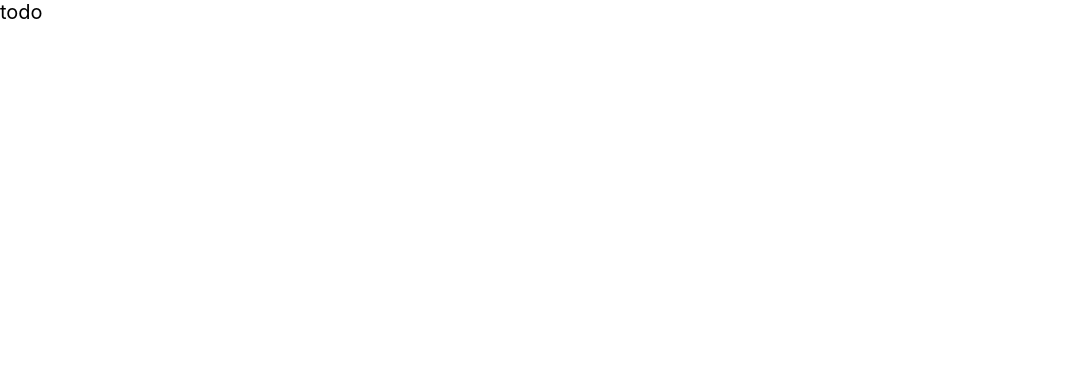
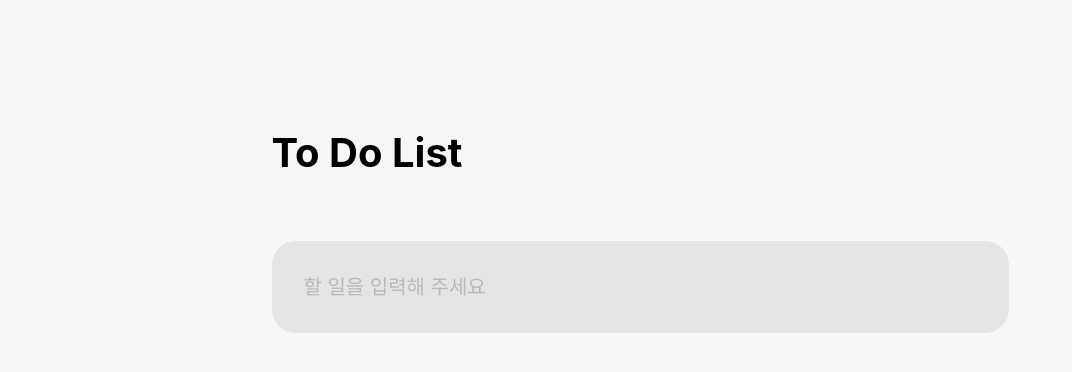
Before and after one commit to jin-2/todolist, a Next.js app: page / in a window 1280 px wide. Shown: the top 372 px of the page, without its empty margins (0-1072 px from the left). Built offline with nearby package versions, Linux system fonts and the light colour scheme; a web font is replaced by a local one.

Commit message:
feat: Add TodoForm component and update styles
- Updated globalStyles

```diff
--- a/src/assets/styles/globalStyles.ts
+++ b/src/assets/styles/globalStyles.ts
@@ -1,7 +1,7 @@
-import { css } from '@emotion/react';
+import { css } from "@emotion/react";
 
 const globalStyles = css`
-  @import url('https://cdn.jsdelivr.net/gh/orioncactus/pretendard@v1.3.9/dist/web/static/pretendard-dynamic-subset.min.css');
+  @import url("https://cdn.jsdelivr.net/gh/orioncactus/pretendard@v1.3.9/dist/web/static/pretendard-dynamic-subset.min.css");
 
   a,
   abbr,
@@ -147,26 +147,31 @@ const globalStyles = css`
 
   body {
     font-family:
-      'Pretendard Variable',
+      "Pretendard Variable",
       Pretendard,
       -apple-system,
       BlinkMacSystemFont,
       system-ui,
       Roboto,
-      'Helvetica Neue',
-      'Segoe UI',
-      'Apple SD Gothic Neo',
-      'Noto Sans KR',
-      'Malgun Gothic',
-      'Apple Color Emoji',
-      'Segoe UI Emoji',
-      'Segoe UI Symbol',
+      "Helvetica Neue",
+      "Segoe UI",
+      "Apple SD Gothic Neo",
+      "Noto Sans KR",
+      "Malgun Gothic",
+      "Apple Color Emoji",
+      "Segoe UI Emoji",
+      "Segoe UI Symbol",
       sans-serif;
     font-size: 20px;
     color: #000;
+    background-color: #f6f6f6;
   }
 
-  input[type='search']::-webkit-search-cancel-button {
+  input {
+    font-size: inherit;
+  }
+
+  input[type="search"]::-webkit-search-cancel-button {
     appearance: none;
   }
 
@@ -174,6 +179,18 @@ const globalStyles = css`
     font-family: inherit;
     color: #b9b9b9;
   }
+
+  .sr-only {
+    position: absolute;
+    width: 1px;
+    height: 1px;
+    padding: 0;
+    margin: -1px;
+    overflow: hidden;
+    clip: rect(0, 0, 0, 0);
+    border: 0;
+    white-space: nowrap;
+  }
 `;
 
 export default globalStyles;
--- a/src/components/pages/TodoUserListPage.tsx
+++ b/src/components/pages/TodoUserListPage.tsx
@@ -1,17 +1,23 @@
 "use client";
 import React from "react";
 import styled from "@emotion/styled";
-
-const Container = styled.div``;
+import TodoForm from "../ui/TodoForm/TodoForm";
 
 interface Props {}
 
 const TodoUserListPage = ({}: Props) => {
   return (
     <Container>
-      <div>todo</div>
+      <h1>To Do List</h1>
+      <TodoForm />
     </Container>
   );
 };
 
 export default TodoUserListPage;
+
+const Container = styled.main`
+  margin: 0 auto;
+  padding: 128px 0 100px;
+  max-width: 737px;
+`;
--- /dev/null
+++ b/src/components/ui/TodoForm/TodoForm.tsx
@@ -0,0 +1,52 @@
+"use client";
+import { FormEvent, useRef } from "react";
+import styled from "@emotion/styled";
+
+interface TodoFormProps {}
+
+const TodoForm = ({}: TodoFormProps) => {
+  const inputRef = useRef<HTMLInputElement>(null);
+
+  const handleSubmit = (e: FormEvent<HTMLFormElement>) => {
+    e.preventDefault();
+    console.log(inputRef.current?.value);
+  };
+
+  const handleClickInputWrapper = () => {
+    inputRef.current?.focus();
+  };
+
+  return (
+    <StyledTodoForm onClick={handleClickInputWrapper}>
+      <form onSubmit={handleSubmit}>
+        <label className="sr-only" htmlFor="todo-text">
+          할 일을 입력해주세요.
+        </label>
+        <input
+          ref={inputRef}
+          id="todo-text"
+          placeholder="할 일을 입력해 주세요"
+          maxLength={20}
+        />
+      </form>
+    </StyledTodoForm>
+  );
+};
+
+export default TodoForm;
+
+const StyledTodoForm = styled.div`
+  margin-top: 64px;
+  padding: 32px;
+  height: 92px;
+  background-color: #e5e5e5;
+  border-radius: 24px;
+
+  input {
+    width: 100%;
+    height: 28px;
+    border: none;
+    outline: none;
+    background-color: transparent;
+  }
+`;
```
